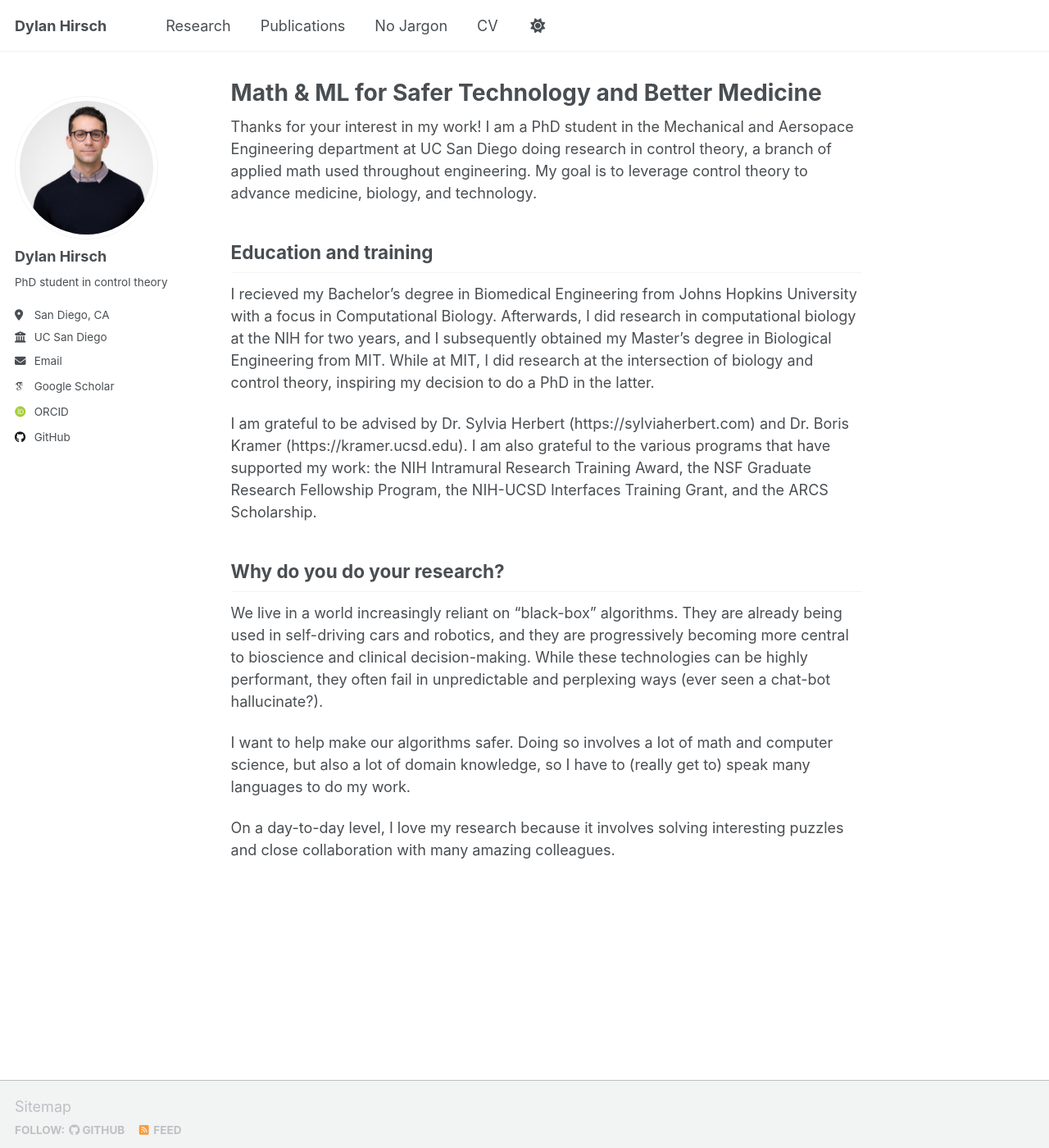
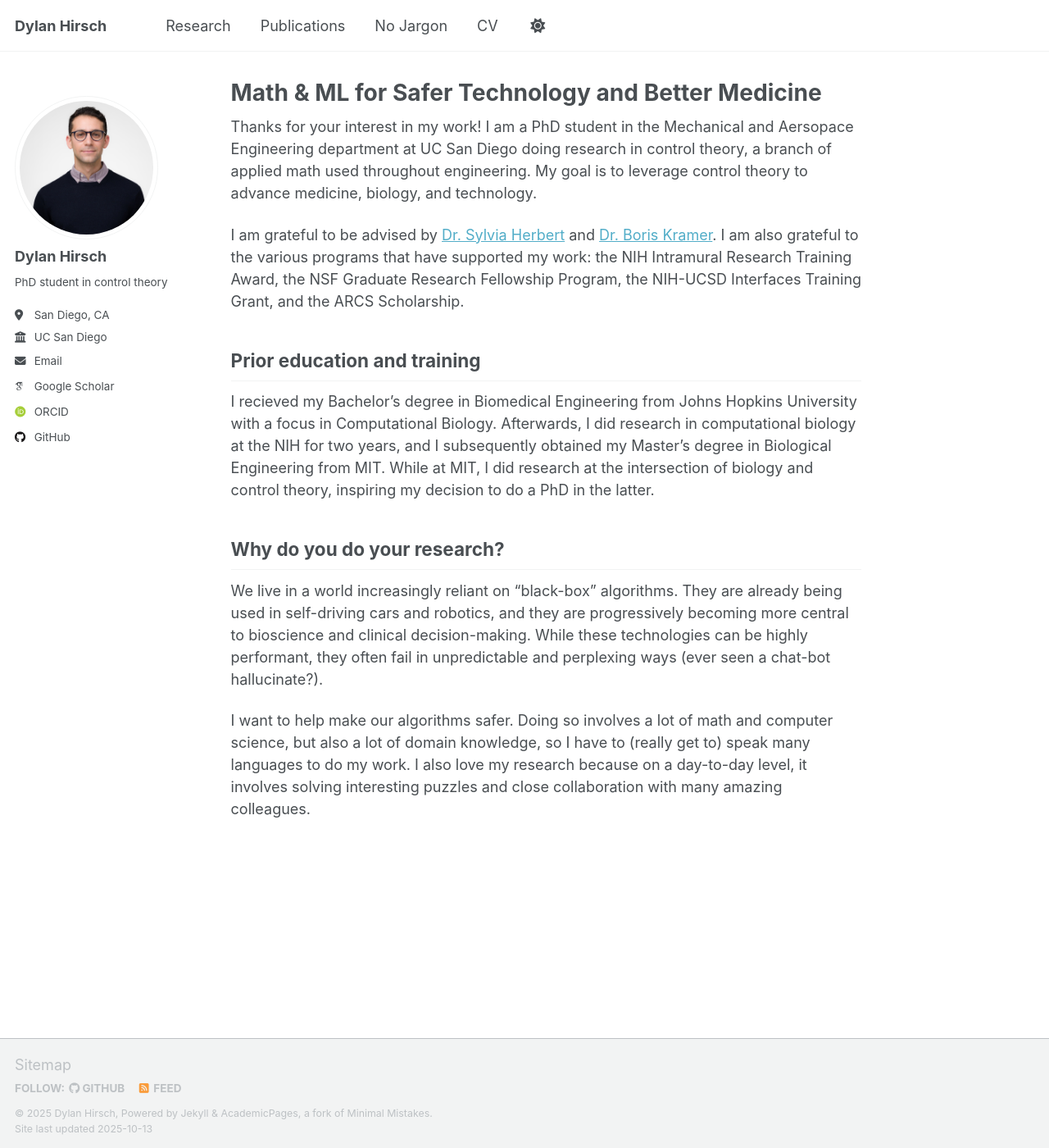
Before and after one commit to dylan-hirsch/dylan-hirsch.github.io, a Jekyll site: the page built from _pages/about.md, in a window 1280 px wide and 1400 px high. Shown: the whole window at 82% size. Built offline with Jekyll 4.4.1, drawn with Linux system fonts in a browser that asks for light colours; some web fonts are replaced; a script that is not in the unit is left out.

Commit message:
Update about.md

```diff
--- a/_pages/about.md
+++ b/_pages/about.md
@@ -10,13 +10,13 @@ redirect_from:
 Thanks for your interest in my work! I am a PhD student in the Mechanical and Aersopace Engineering department at UC San Diego doing research in control theory, a branch of applied math used throughout engineering.
 My goal is to leverage control theory to advance medicine, biology, and technology.
 
-## Education and training
+I am grateful to be advised by [Dr. Sylvia Herbert](https://sylviaherbert.com) and [Dr. Boris Kramer](https://kramer.ucsd.edu).
+I am also grateful to the various programs that have supported my work: the NIH Intramural Research Training Award, the NSF Graduate Research Fellowship Program, the NIH-UCSD Interfaces Training Grant, and the ARCS Scholarship.
+
+## Prior education and training
 I recieved my Bachelor's degree in Biomedical Engineering from Johns Hopkins University with a focus in Computational Biology.
 Afterwards, I did research in computational biology at the NIH for two years, and I subsequently obtained my Master's degree in Biological Engineering from MIT.
 While at MIT, I did research at the intersection of biology and control theory, inspiring my decision to do a PhD in the latter.
-
-I am grateful to be advised by Dr. Sylvia Herbert (https://sylviaherbert.com) and Dr. Boris Kramer (https://kramer.ucsd.edu).
-I am also grateful to the various programs that have supported my work: the NIH Intramural Research Training Award, the NSF Graduate Research Fellowship Program, the NIH-UCSD Interfaces Training Grant, and the ARCS Scholarship.
 
 ## Why do you do your research?
 We live in a world increasingly reliant on "black-box" algorithms.
@@ -25,5 +25,4 @@ While these technologies can be highly performant, they often fail in unpredicta
 
 I want to help make our algorithms safer.
 Doing so involves a lot of math and computer science, but also a lot of domain knowledge, so I have to (really get to) speak many languages to do my work.
-
-On a day-to-day level, I love my research because it involves solving interesting puzzles and close collaboration with many amazing colleagues.
+I also love my research because on a day-to-day level, it involves solving interesting puzzles and close collaboration with many amazing colleagues.
```
